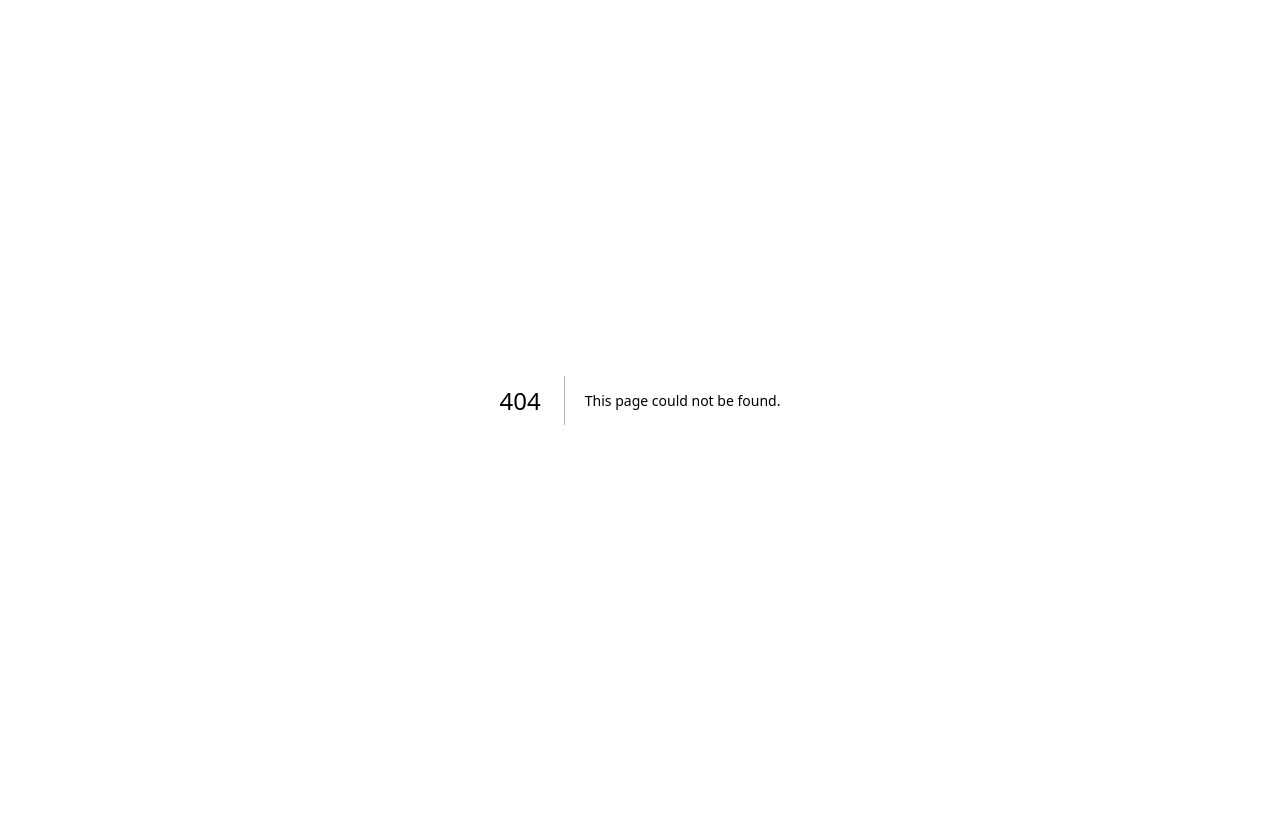
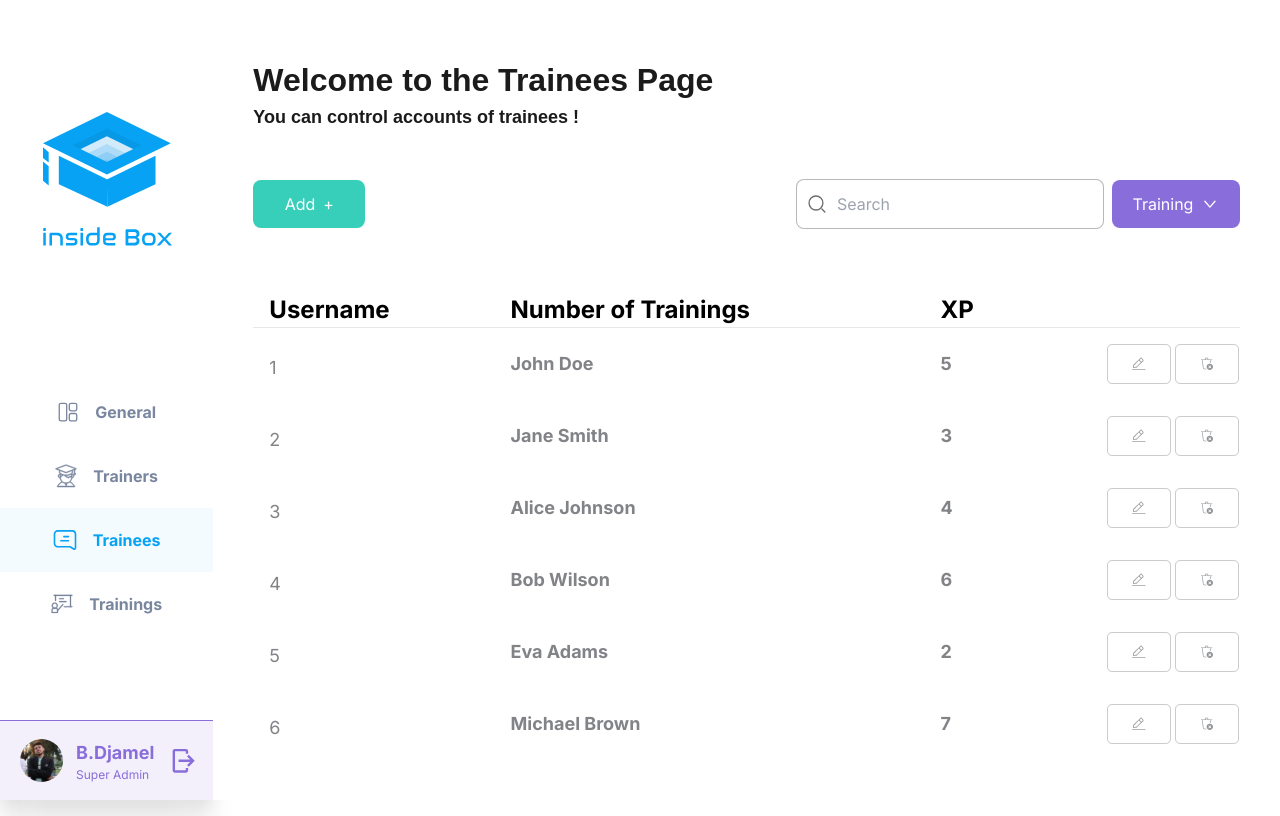
Before and after one commit to Rayan-Allali/inside-box, a Next.js app: page /Trainees in a window 1280 px wide. Before the commit this address had no page. Built offline with nearby package versions, Linux system fonts and the light colour scheme.

Commit message:
Trainee page admin pov

```diff
--- a/src/app/General/page.tsx
+++ /dev/null
@@ -1,85 +0,0 @@
-import leaderBoard from '@/assets/images/leaderBoard/leaderboardIcon.svg'
-import Image from "next/image";
-import researchIcon from "@/assets/images/shared/researchIcon.svg"
-import Header from "@/components/Shared/Header";
-export default function Home() {
-    const data = [
-        {
-          rank: 1,
-          traineeName: 'John Doe',
-          completedCourses: 5,
-          lastXP4: 80,
-          xp: 2000,
-        },
-        {
-          rank: 2,
-          traineeName: 'Jane Smith',
-          completedCourses: 3,
-          lastXP4: 75,
-          xp: 1800,
-        },
-        {
-          rank: 3,
-          traineeName: 'Alice Johnson',
-          completedCourses: 4,
-          lastXP4: 90,
-          xp: 2200,
-        },
-        {
-          rank: 4,
-          traineeName: 'Bob Wilson',
-          completedCourses: 6,
-          lastXP4: 85,
-          xp: 2100,
-        },
-        {
-          rank: 5,
-          traineeName: 'Eva Adams',
-          completedCourses: 2,
-          lastXP4: 70,
-          xp: 1600,
-        },
-        {
-          rank: 6,
-          traineeName: 'Michael Brown',
-          completedCourses: 7,
-          lastXP4: 95,
-          xp: 2400,
-        },
-      ];
-    return (
-      <main  className="p-10 py-14" >
-        <Header  title="Leader Board" subtitle="You can control accounts of trainers , trainees , and trainings  ! " />
-        <div className="flex mt-12 items-center justify-between">
-            <Image alt="leaderboardIcon" src={leaderBoard} />
-            <div className="w-min h-min relative">
-            <input type="text" className="p-3 px-8 border-[#00000047] pl-10 border rounded-lg"  placeholder='Search' />
-            <Image alt="researchIcon" src={researchIcon} className='absolute top-1/2 -translate-y-1/2 left-3' />
-            </div>
-
-        </div>
-        <table className="w-full mt-16 ">
-        <thead>
-          <tr className='text-2xl'>
-            <th className="px-4 text-start ">Rank</th>
-            <th className="px-4 text-start ">  Trainee name </th>
-            <th className="px-4 text-start ">Completed Courses</th>
-            <th className="px-4 text-start ">Last XP 4</th>
-            <th className="px-4 text-start ">XP</th>
-          </tr>
-        </thead>
-        <tbody>
-          {data.map((d, index) => (
-            <tr key={index} className="border-t border-gray-300 text-[#828387] text-lg ">
-              <td className="px-4 py-4 pt-8 ">{d.rank}</td>
-              <td className="px-4 py-4 pt-8 ">{d.traineeName}</td>
-              <td className="px-4 py-4 pt-8 ">{d.completedCourses}</td>
-              <td className="px-4 py-4 pt-8 ">{d.lastXP4}</td>
-              <td className="px-4 py-4 pt-8 ">{d.xp}</td>
-            </tr>
-          ))}
-        </tbody>
-      </table>
-      </main>
-    );
-  }
--- a/src/app/General/layout.tsx
+++ b/src/app/Trainees/layout.tsx
@@ -17,7 +17,7 @@ export default function RootLayout({
     <html lang="en">
       <body className={inter.className}>
             <div className='w-screen h-screen flex'>
-                <SideNavbar Route='General'/>
+                <SideNavbar Route='Trainees'/>
                 <main className='w-5/6 h-full bg-white'>{children}</main>
             </div>
         </body>
--- /dev/null
+++ b/src/app/Trainees/page.tsx
@@ -0,0 +1,114 @@
+import arrowDown from "@/assets/images/shared/arrowDown.svg";
+import Image from "next/image";
+import researchIcon from "@/assets/images/shared/researchIcon.svg";
+import deletIcon from "@/assets/images/shared/delete.svg"
+import editIcon from "@/assets/images/shared/edit.svg"
+import Header from "@/components/Shared/Header";
+export default function Home() {
+  const data = [
+    {
+      rank: 1,
+      traineeName: "John Doe",
+      completedCourses: 5,
+      lastXP4: 80,
+      xp: 2000,
+    },
+    {
+      rank: 2,
+      traineeName: "Jane Smith",
+      completedCourses: 3,
+      lastXP4: 75,
+      xp: 1800,
+    },
+    {
+      rank: 3,
+      traineeName: "Alice Johnson",
+      completedCourses: 4,
+      lastXP4: 90,
+      xp: 2200,
+    },
+    {
+      rank: 4,
+      traineeName: "Bob Wilson",
+      completedCourses: 6,
+      lastXP4: 85,
+      xp: 2100,
+    },
+    {
+      rank: 5,
+      traineeName: "Eva Adams",
+      completedCourses: 2,
+      lastXP4: 70,
+      xp: 1600,
+    },
+    {
+      rank: 6,
+      traineeName: "Michael Brown",
+      completedCourses: 7,
+      lastXP4: 95,
+      xp: 2400,
+    },
+  ];
+  return (
+    <main className="p-10 py-14">
+      <Header
+        title="Welcome to the Trainees Page"
+        subtitle="You can control accounts of trainees ! "
+      />
+      <div className="flex mt-12 items-center justify-between">
+        <button className="p-3 text-white rounded-lg bg-[#38CFBA] justify-center w-28 flex gap-2 items-center">
+          <p className=""> Add </p>
+          <p className=""> + </p>
+        </button>
+        <div className="flex items-center gap-2">
+          <div className="w-min h-min relative">
+            <input
+              type="text"
+              className="p-3 px-8 border-[#00000047] pl-10 border rounded-lg"
+              placeholder="Search"
+            />
+            <Image
+              alt="researchIcon"
+              src={researchIcon}
+              className="absolute top-1/2 -translate-y-1/2 left-3"
+            />
+          </div>
+          <button className="p-3 text-white rounded-lg bg-[#896DDB] justify-center w-32 flex gap-2 items-center">
+            <p className="">Training</p>
+            <Image alt="arrowDown" src={arrowDown} />
+          </button>
+        </div>
+      </div>
+      <table className="w-full mt-16 ">
+        <thead>
+          <tr className="text-2xl mb-4 ">
+            <th className="px-4 text-start ">Username</th>
+            <th className="px-4 text-start "> Number of Trainings </th>
+            <th className="px-4 text-start ">XP</th>
+            <th className="px-4 text-start "></th>
+          </tr>
+        </thead>
+        <tbody>
+          {data.map((d, index) => (
+            <tr
+              key={index}
+              className={`text-[#828387] text-lg ${index==0 && "border-t "} `}
+            >
+              <td className="px-4 py-4 pt-6 ">{d.rank}</td>
+              <td className="px-4 py-4 font-bold ">{d.traineeName}</td>
+              <td className="px-4 py-4 font-bold ">{d.completedCourses}</td>
+              <td className="py-4 flex gap-1 items-center justify-end ">
+              <button className="border border-[#37373740] rounded-[5px] w-16 flex items-center justify-center h-10 ">
+                <Image alt="editIcon" src={editIcon} />
+              </button>
+              <button className="border border-[#37373740] rounded-[5px] w-16 flex items-center justify-center h-10 ">
+              <Image alt="deleticon" src={deletIcon} />
+              </button>
+              </td>
+            </tr>
+          ))}
+        </tbody>
+      </table>
+    </main>
+  );
+}
```
Also changed, not shown: src/assets/images/shared/arrowDown.svg (added).
